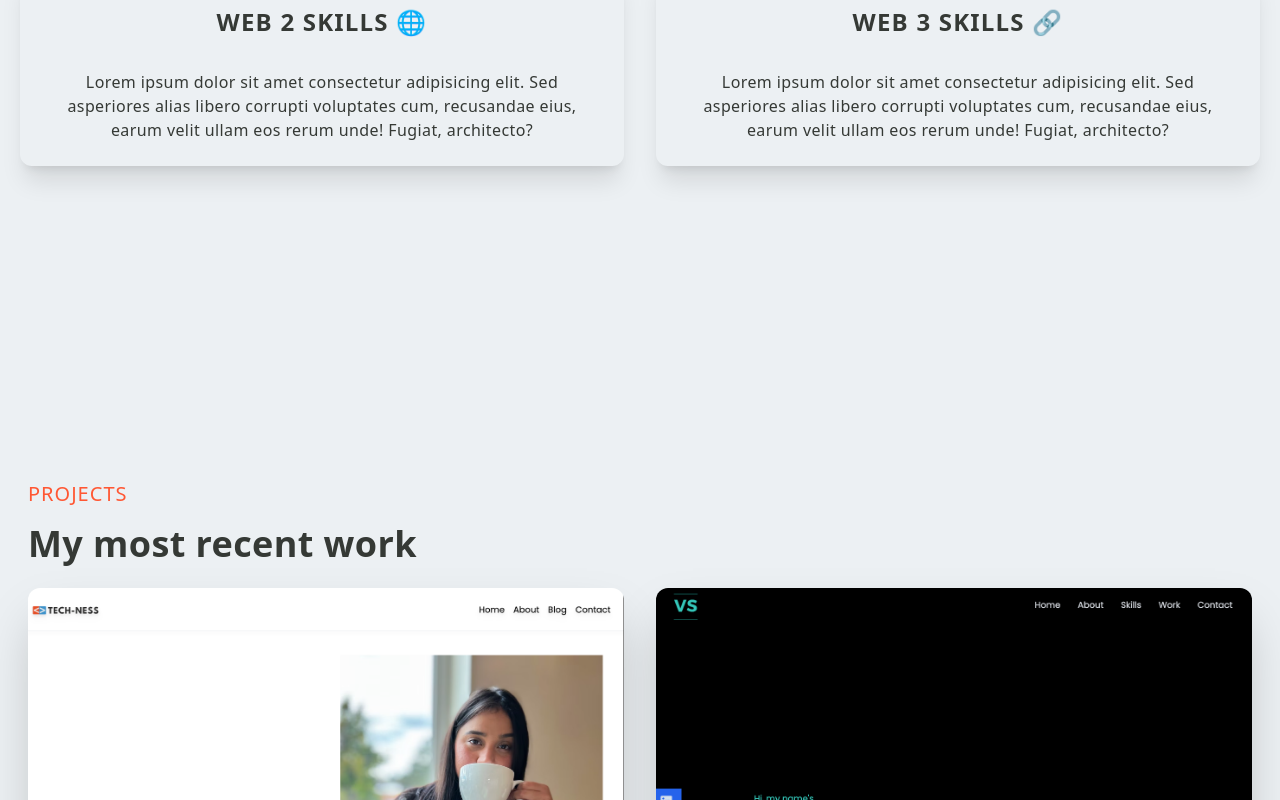
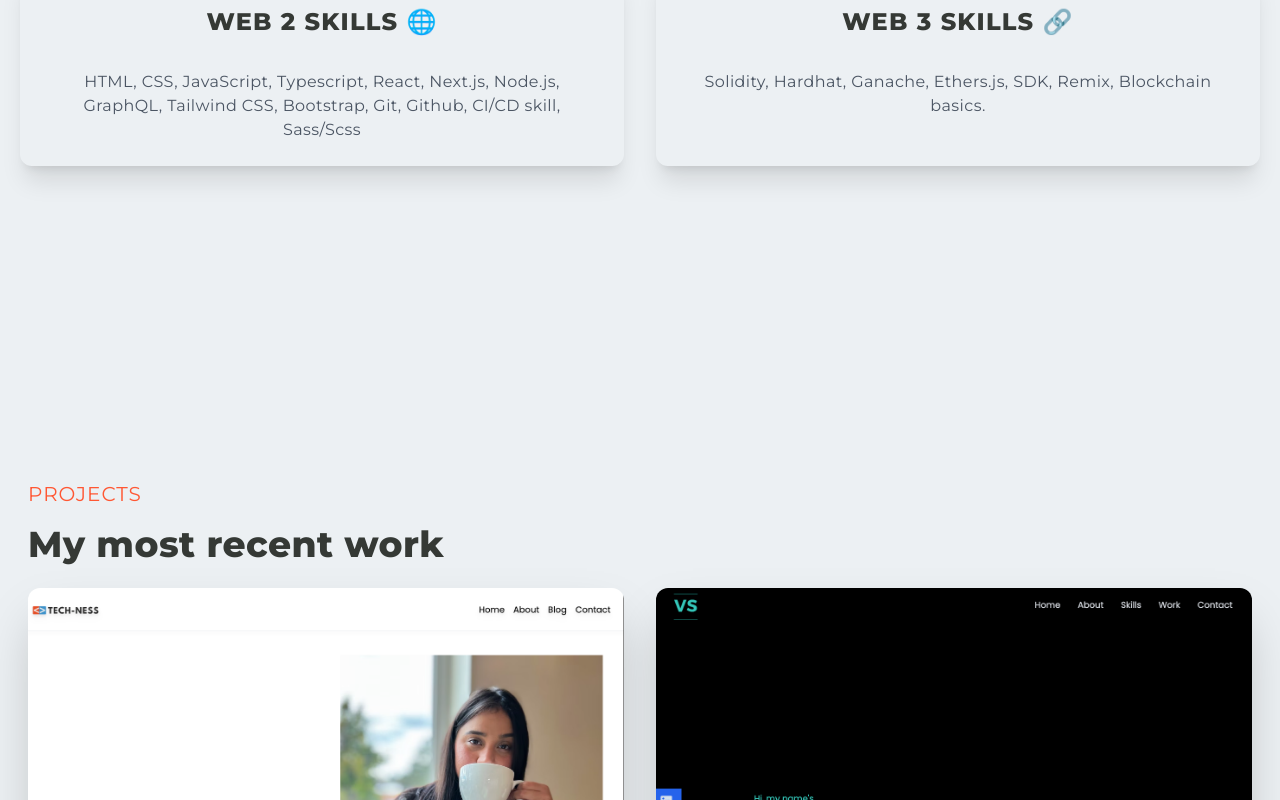
Before and after one commit to vsibley/nextjs-personal-portfolio, a Next.js app: page / in a window 1280 px wide. Shown: the part 2000-2800 px from the top of the page. Built offline with nearby package versions, Linux system fonts and the light colour scheme.

Commit message:
updated styles and added google font

```diff
--- a/public/components/About.jsx
+++ b/public/components/About.jsx
@@ -2,7 +2,7 @@ import React from 'react'
 
 const About = () => {
     return (
-        <div id='about' className='w-full md:h-screen p-2 flex items-center py-16'>
+        <div id='about' className='w-full md:h-screen p-2 flex items-center py-16 px-4 font-mont'>
             <div className='max-w-[1240px] m-auto md:grid grid-cols-3 gap-8'>
                 <div className='col-span-2'>
                     <p className='uppercase text-xl tracking-wider text-[#FF5733]'>About</p>
--- a/public/components/Contact.jsx
+++ b/public/components/Contact.jsx
@@ -26,13 +26,13 @@ const Contact = () => {
     };
 
     return (
-        <div id='contact' className='w-full lg:h-screen '>
+        <div id='contact' className='w-full lg:h-screen px-4'>
             <div className='max-w-[1240px] m-auto px-2 py-16 w-full'>
                 <p className='text-xl tracking-wider uppercase text-[#FF5733] py-4'>Contact</p>
                 <h2 className='pb-4'>Let's chat</h2>
                 <div className='grid lg:grid-cols-5 gap-8'>
                     {/* LEFT SIDE */}
-                    <div className='col-span-3 lg:col-span-2 w-full h-full shadow-xl shadow-gray-500 rounded-xl p-4'>
+                    <div className='col-span-3 lg:col-span-2 align-middle w-full h-full shadow-xl shadow-gray-500 rounded-xl p-4'>
                         <div className='lg:p-4 h-full'>
                             <div>
                                 <h2 className='py-2'>Vanessa Sibley</h2>
@@ -63,7 +63,7 @@ const Contact = () => {
                     </div>
 
                     {/* RIGHT SIDE */}
-                    <div className='col-span-3 w-full h-auto shadow-xl shadow-gray-500 lg:p-4'>
+                    <div className='col-span-3 w-full h-auto shadow-xl shadow-gray-500 lg:p-4 rounded-xl'>
                         <div className='p-4'>
                             <form ref={form} onSubmit={sendEmail}>
                                 <div className="grid gap-4 py-2 w-full">
--- a/public/components/Hero.jsx
+++ b/public/components/Hero.jsx
@@ -6,7 +6,7 @@ import { AiOutlineMail } from 'react-icons/ai';
 
 export const Hero = () => {
   return (
-    <div id='home' className='w-full h-screen text-center'>
+    <div id='home' className='w-full h-screen text-center font-mont'>
       <div className='pt-[8rem] md:pt-[5rem] max-w-[1240px] w-full h-full mx-auto p-2 flex justify-center items-center'>
 
         <div>
--- a/public/components/Projects.jsx
+++ b/public/components/Projects.jsx
@@ -6,7 +6,7 @@ import portfolio from '../assets/projects/portfolio.png';
 
 const Projects = () => {
     return (
-        <div id='projects' className='w-full h-full'>
+        <div id='projects' className='w-full h-full px-4'>
             <div className='max-w-[1240px] mx-auto px-2 w-full max-h-full py-16'>
 
                 <p className='text-xl tracking-wider uppercase text-[#FF5733] py-4'>Projects</p>
@@ -17,7 +17,11 @@ const Projects = () => {
                         <div className='grid grid-cols-1 gap-4 justify-center items-center text-center'>
                             <Image className='rounded-xl' src={techblog} alt='' />
                             <div className='p-3'>
-                                <p>Lorem ipsum dolor sit amet consectetur adipisicing elit. Sed asperiores alias libero corrupti voluptates cum, recusandae eius, earum velit ullam eos rerum unde! Fugiat, architecto?</p>
+                                <p className='py-2'>Technologies Used:<span className='font-bold'> React.js, Next.js, Tailwind CSS, GraphQL.</span></p>
+                                <p>In building this web-based application, I
+                                    displayed a working knowledge of ReactJS, NextJS. utilized GraphQL to retrieve post data by configuring
+                                    React Components to make GROQ Query API calls based
+                                    on user interaction.</p>
                                 <div className='flex flex-cols-2 items-center justify-center gap-10 p-3 pt-6'>
 
                                         <Link href='https://www.tech-ness.com/'>
@@ -41,6 +45,7 @@ const Projects = () => {
                         <div className='grid grid-cols-1 gap-4 justify-center items-center text-center'>
                             <Image className='rounded-xl' src={portfolio} alt='' />
                             <div className='p-3'>
+                                <p className='py-2'>Technologies Used:<span className='font-bold'> React.js, Next.js, Tailwind CSS. </span></p>
                                 <p>Lorem ipsum dolor sit amet consectetur adipisicing elit. Sed asperiores alias libero corrupti voluptates cum, recusandae eius, earum velit ullam eos rerum unde! Fugiat, architecto?</p>
                                 <div className='flex flex-cols-2 pt-6 items-center justify-center gap-10 p-3'>
                                     <button className='py-4 px-8 font-bold hover:scale-110 ease-in duration-300'>
--- a/public/components/Skills.jsx
+++ b/public/components/Skills.jsx
@@ -2,7 +2,7 @@ import React from 'react'
 
 const Skills = () => {
   return (
-    <div id='skills' className='w-full lg:h-screen p-2'>
+    <div id='skills' className='w-full lg:h-screen p-2 px-4'>
         <div className='max-w-[1240px] mx-auto flex flex-col justify-center h-full'>
               <p className='text-xl tracking-wider uppercase text-[#FF5733] py-4'>Skills</p>
             <h2 className='pb-8'>Technologies I Know</h2>
@@ -13,14 +13,14 @@ const Skills = () => {
                 <div className='p-6 shadow-xl rounded-xl hover:scale-110 ease-in duration-300'>
                     <div className='grid grid-cols-1 gap-4 justify-center items-center text-center'>
               <p className='text-2xl font-bold tracking-wider py-4 uppercase'>Web 2 Skills 🌐 </p>
-                              <p>Lorem ipsum dolor sit amet consectetur adipisicing elit. Sed asperiores alias libero corrupti voluptates cum, recusandae eius, earum velit ullam eos rerum unde! Fugiat, architecto?</p>
+                              <p className='text-gray-600'>HTML, CSS, JavaScript, Typescript, React, Next.js, Node.js, GraphQL, Tailwind CSS, Bootstrap, Git, Github, CI/CD skill, Sass/Scss</p>
                     </div>
                 </div>
 
                   <div className='p-6 shadow-xl rounded-xl hover:scale-110 ease-in duration-300'>
                       <div className='grid grid-cols-1 gap-4 justify-center items-center text-center'>
               <p className='text-2xl font-bold tracking-wider py-4 uppercase'>Web 3 Skills 🔗 </p>
-                              <p>Lorem ipsum dolor sit amet consectetur adipisicing elit. Sed asperiores alias libero corrupti voluptates cum, recusandae eius, earum velit ullam eos rerum unde! Fugiat, architecto?</p>
+              <p className='text-gray-600 font-medium'>Solidity, Hardhat, Ganache, Ethers.js, SDK, Remix, Blockchain basics. </p>
                     </div>
 
                 </div>
--- a/styles/globals.css
+++ b/styles/globals.css
@@ -1,9 +1,14 @@
+@import url('https://fonts.googleapis.com/css2?family=Montserrat:wght@100;300;400;600;800&display=swap');
+
 @tailwind base;
 @tailwind components;
 @tailwind utilities;
 
+
+
 html {
     scroll-behavior: smooth;
+font-family: 'Montserrat', sans-serif;
 }
 @layer base {
     body {
--- a/tailwind.config.js
+++ b/tailwind.config.js
@@ -1,3 +1,4 @@
+
 /** @type {import('tailwindcss').Config} */
 module.exports = {
   content: [
@@ -6,8 +7,11 @@ module.exports = {
   ],
   theme: {
     extend: {
-
+      fontFamily: {
+        mont: [ 'Montserrat', 'sans-serif'
+],
+      },
     },
   },
   plugins: [],
-}
+};
```
